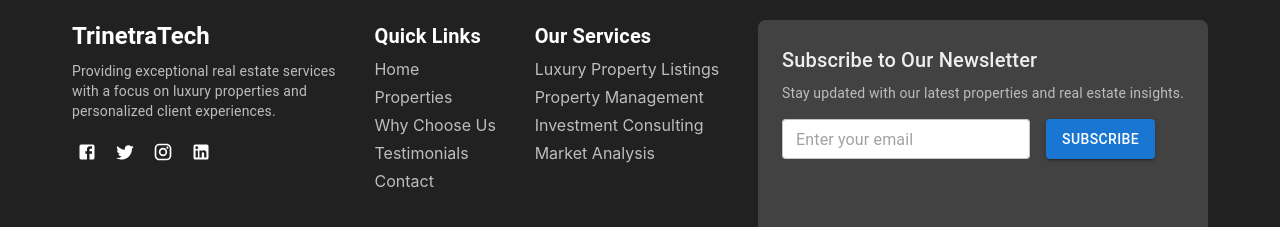
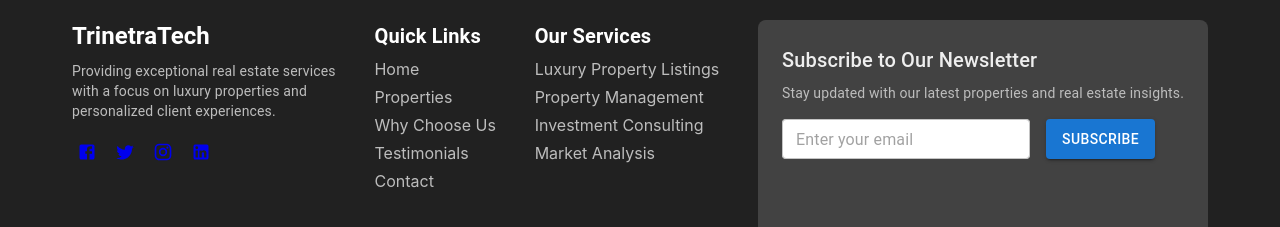
Before and after one commit to TrinetraTech/Trinera, a React (Create React App) app: page / in a window 1280 px wide. Shown: the part 1620-1847 px from the top of the page. Built offline with nearby package versions, Linux system fonts and the light colour scheme.

Commit message:
add link

```diff
--- a/src/components/Footer.js
+++ b/src/components/Footer.js
@@ -36,12 +36,19 @@ const Footer = () => {
             properties and <br />personalized client experiences.
           </Typography>
           <Box display="flex" gap={1}>
-            {[Facebook, Twitter, Instagram, LinkedIn].map((SocialIcon, index) => (
-              <IconButton key={index} color="inherit" size="small">
+          {[
+            { icon: Facebook, url: 'https://facebook.com/yourpage' },
+            { icon: Twitter, url: 'https://twitter.com/yourhandle' },
+            { icon: Instagram, url: 'https://instagram.com/yourprofile' },
+            { icon: LinkedIn, url: 'https://linkedin.com/in/yourprofile' },
+          ].map(({ icon: SocialIcon, url }, index) => (
+            <a key={index} href={url} target="_blank" rel="noopener noreferrer">
+              <IconButton color="inherit" size="small">
                 <SocialIcon fontSize="small" />
               </IconButton>
-            ))}
-          </Box>
+            </a>
+          ))}
+        </Box>
         </>
       )
     },
```
